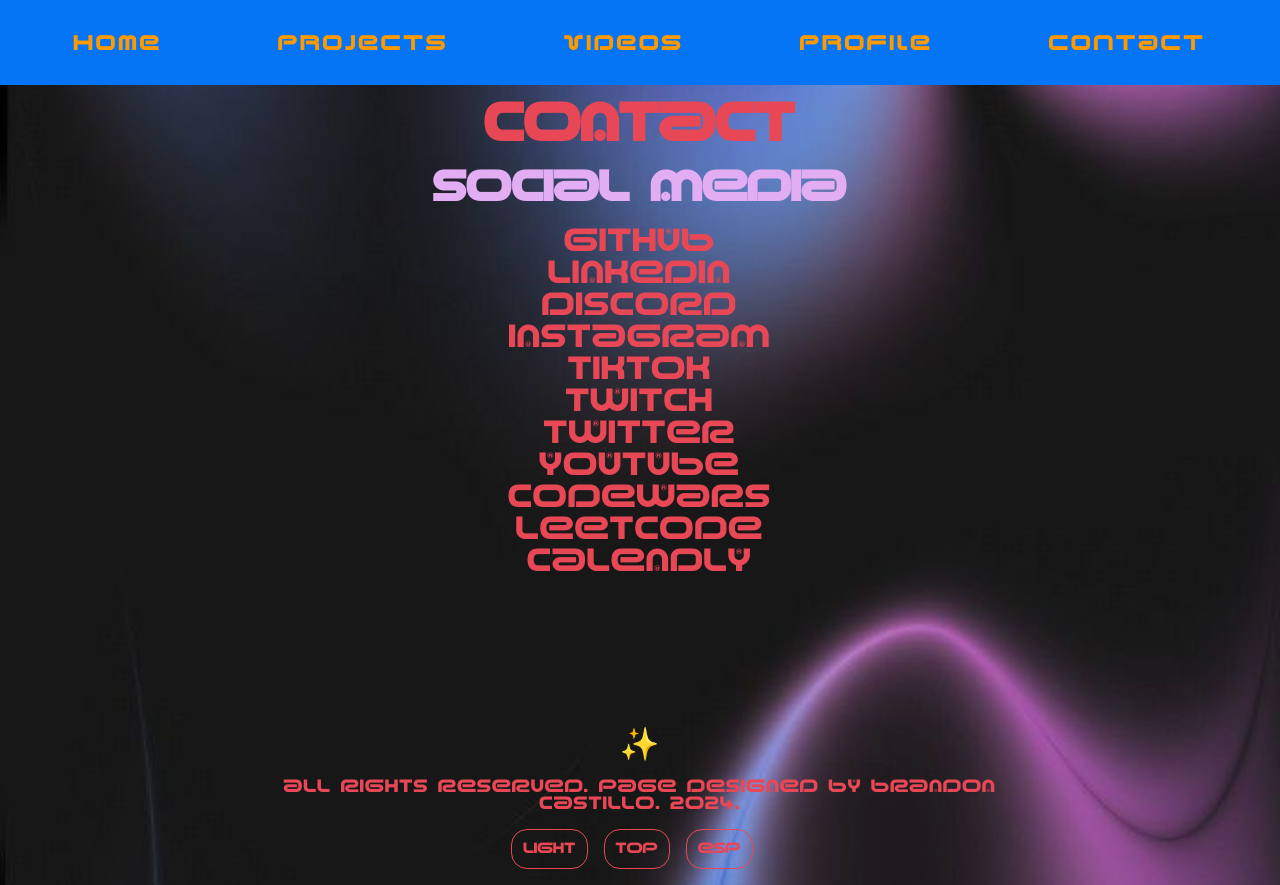
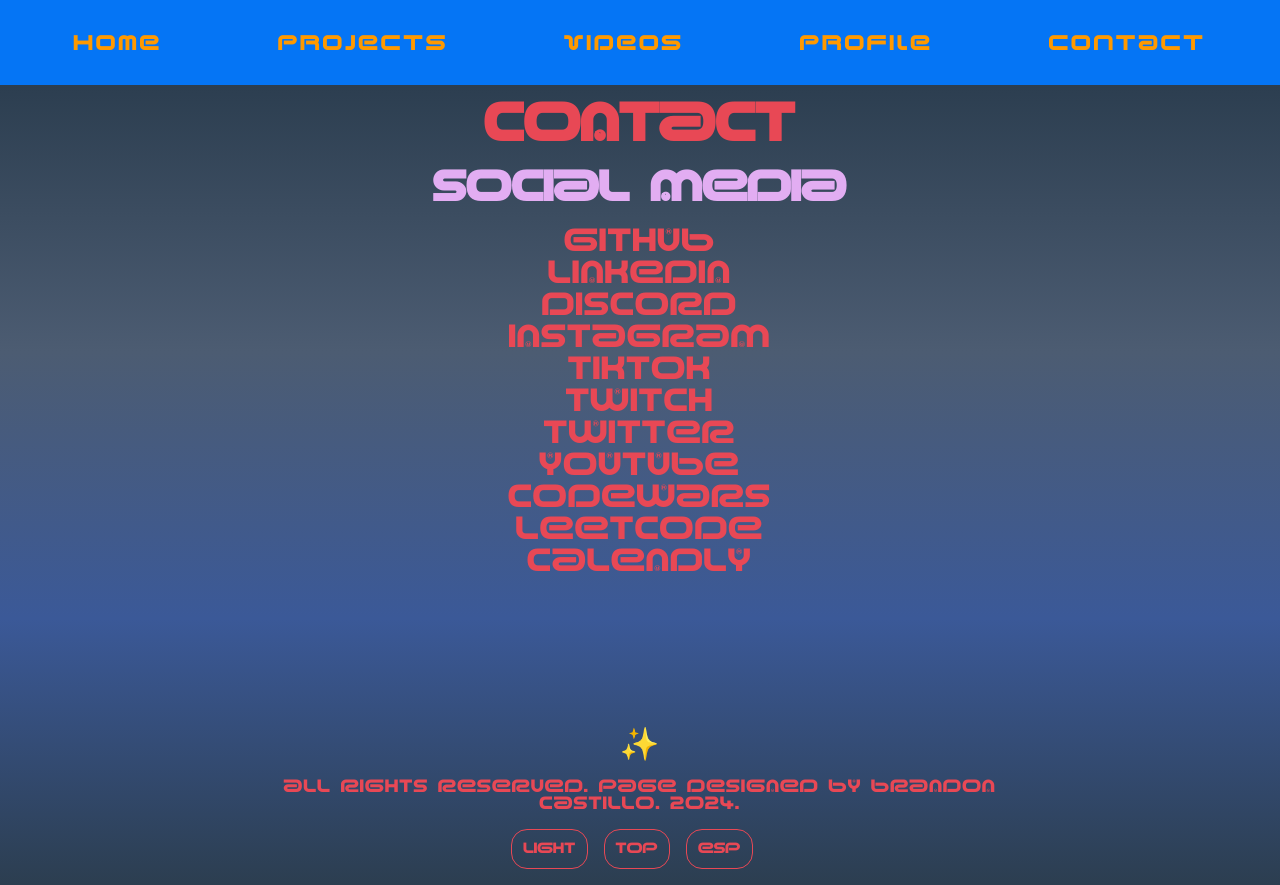
Before and after one commit to pibelanzallamas/brandon-portfolio, a React (Create React App) app: page /contact in a window 1280 px wide. Built offline with nearby package versions, Linux system fonts and the light colour scheme.

Commit message:
profile pic cls fix

```diff
--- a/src/styles/App.css
+++ b/src/styles/App.css
@@ -132,6 +132,7 @@ nav {
 }
 .profile-pic {
   width: min(200px, 100%);
+  aspect-ratio: 1/1;
 }
 .profile-pic img {
   width: 100%;
@@ -210,12 +211,12 @@ nav {
 }
 
 .all-light {
-  background-image: url("../../public/img-public/fondo.jpg");
+  background-image: linear-gradient(to bottom, #f0f4f8, #d9e2ec, #bcccdc, #9fb3c8);
   color: #0575f5;
 }
 
 .all-dark {
-  background-image: url("../../public/img-public/fondo-dark.jpg");
+  background-image: linear-gradient(to bottom, #2c3e50, #4c5c72, #3b5998, #2c3e50);
   color: #e84855;
 }
 
--- a/src/styles/App.sass
+++ b/src/styles/App.sass
@@ -48,11 +48,11 @@ $lavender-web-2: #e1dee9ff
   text-align: center
 
 .all-light
-  background-image: url("../../public/img-public/fondo.jpg")
+  background-image: linear-gradient(to bottom, #f0f4f8, #d9e2ec, #bcccdc, #9fb3c8)
   color: $blue-crayola
 
 .all-dark
-  background-image: url("../../public/img-public/fondo-dark.jpg")
+  background-image: linear-gradient(to bottom, #2c3e50, #4c5c72, #3b5998, #2c3e50)
   color: $red-crayola
 
 ::-webkit-scrollbar
--- a/src/styles/Profile.sass
+++ b/src/styles/Profile.sass
@@ -1,5 +1,6 @@
 .profile-pic
   width: min(200px, 100%)
+  aspect-ratio: 1 / 1
   img
     width: 100%
     height: 100%
```
Also changed, not shown: 1 other file (tests, documents, lock files or other folders).
